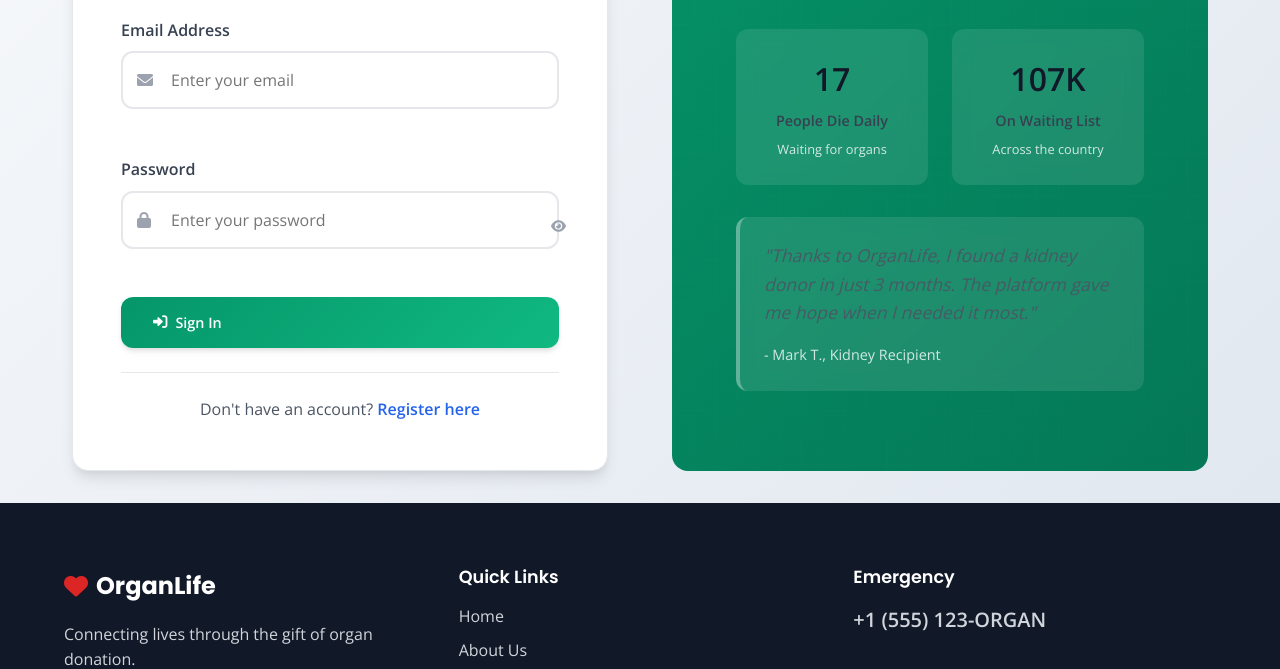
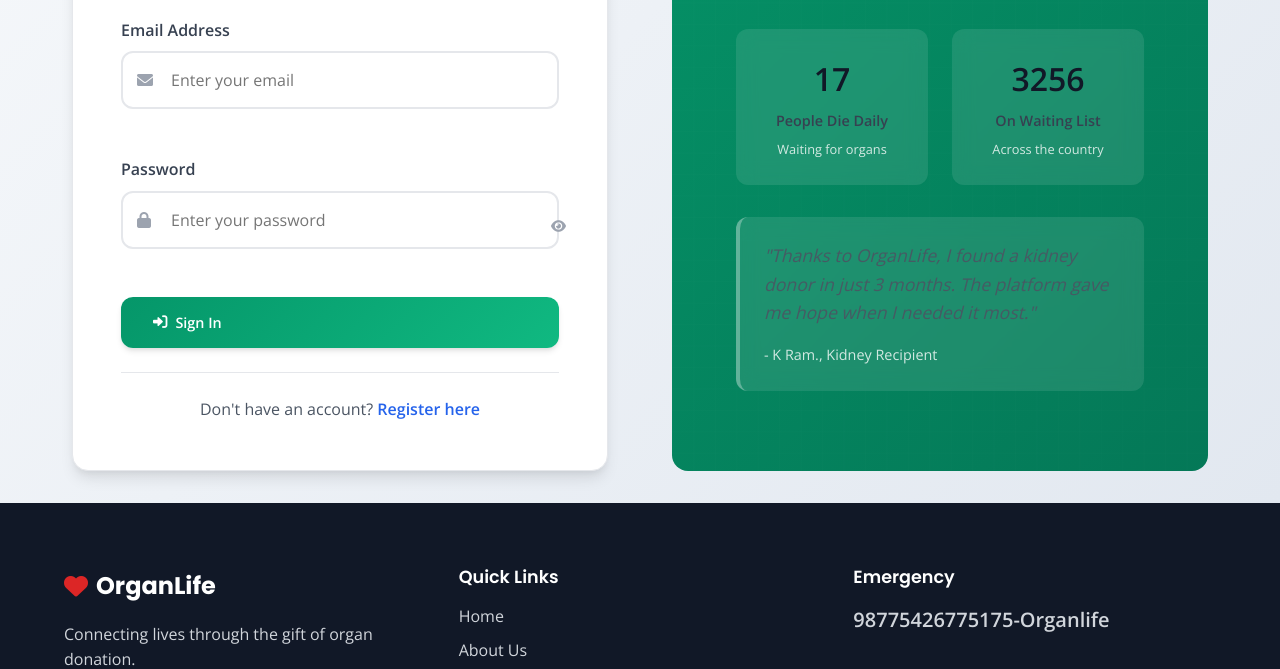
Before and after one commit to kadvsk2006/Organ-donation-management-system, a website: page public/recipient.html in a window 1280 px wide. Shown: the part 464-1133 px from the top of the page. Drawn offline with nearby package versions, Linux system fonts and the light colour scheme.

Commit message:
Update recipient.html

```diff
--- a/public/recipient.html
+++ b/public/recipient.html
@@ -189,14 +189,14 @@
                             <small>Waiting for organs</small>
                         </div>
                         <div class="side-stat">
-                            <div class="stat-number">107K</div>
+                            <div class="stat-number">3256</div>
                             <div class="stat-label">On Waiting List</div>
                             <small>Across the country</small>
                         </div>
                     </div>
                     <div class="side-testimonial">
                         <p>"Thanks to OrganLife, I found a kidney donor in just 3 months. The platform gave me hope when I needed it most."</p>
-                        <cite>- Mark T., Kidney Recipient</cite>
+                        <cite>- K Ram., Kidney Recipient</cite>
                     </div>
                 </div>
             </div>
@@ -224,7 +224,7 @@
                 </div>
                 <div class="footer-section">
                     <h4>Emergency</h4>
-                    <p class="emergency-number">+1 (555) 123-ORGAN</p>
+                    <p class="emergency-number">98775426775175-Organlife</p>
                 </div>
             </div>
             <div class="footer-bottom">
```
